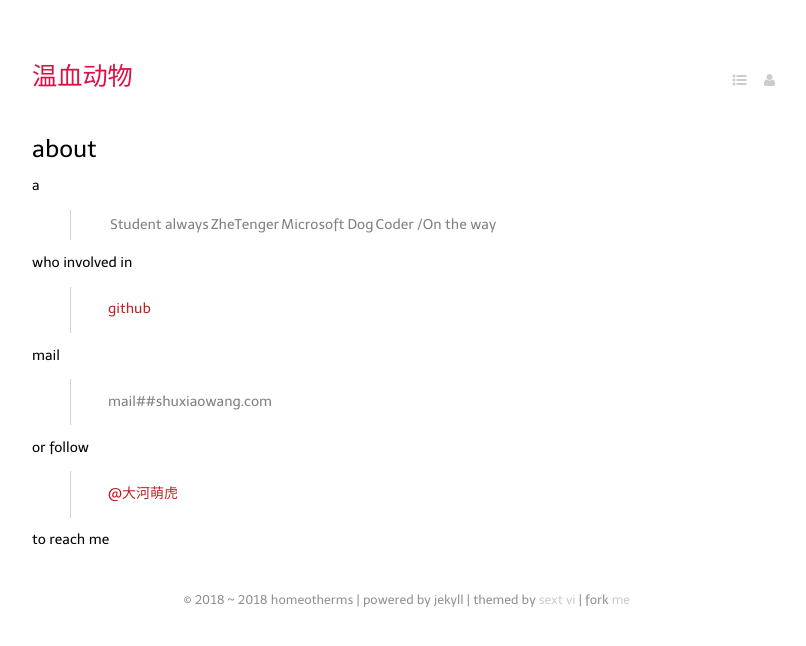
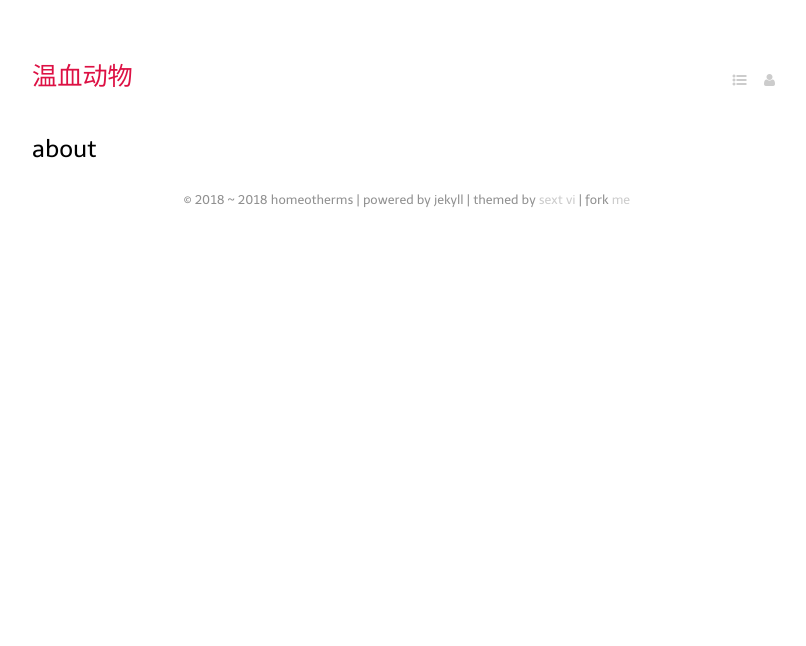
Before and after one commit to homeotherms/blog, a Jekyll site: the page built from about.markdown, in a window 1280 px wide. Shown: the top 646 px of the page, without its empty margins (233-1039 px from the left). Built offline with Jekyll 4.4.1, drawn with Linux system fonts in a browser that asks for light colours; some web fonts are replaced.

Commit message:
save modifies

```diff
--- a/about.markdown
+++ b/about.markdown
@@ -2,21 +2,3 @@
 title: about
 layout: page
 ---
-
-a
->  Student always | ZheTenger | Microsoft Dog | Coder /On the way
-
-
-who involved in
-> [github](https://github.com/keaising)
-
-
-mail
-> mail##shuxiaowang.com
-
-
-or follow
-> [@大河萌虎](https://twitter.com/#!/keaising)
-
-
-to reach me
```
